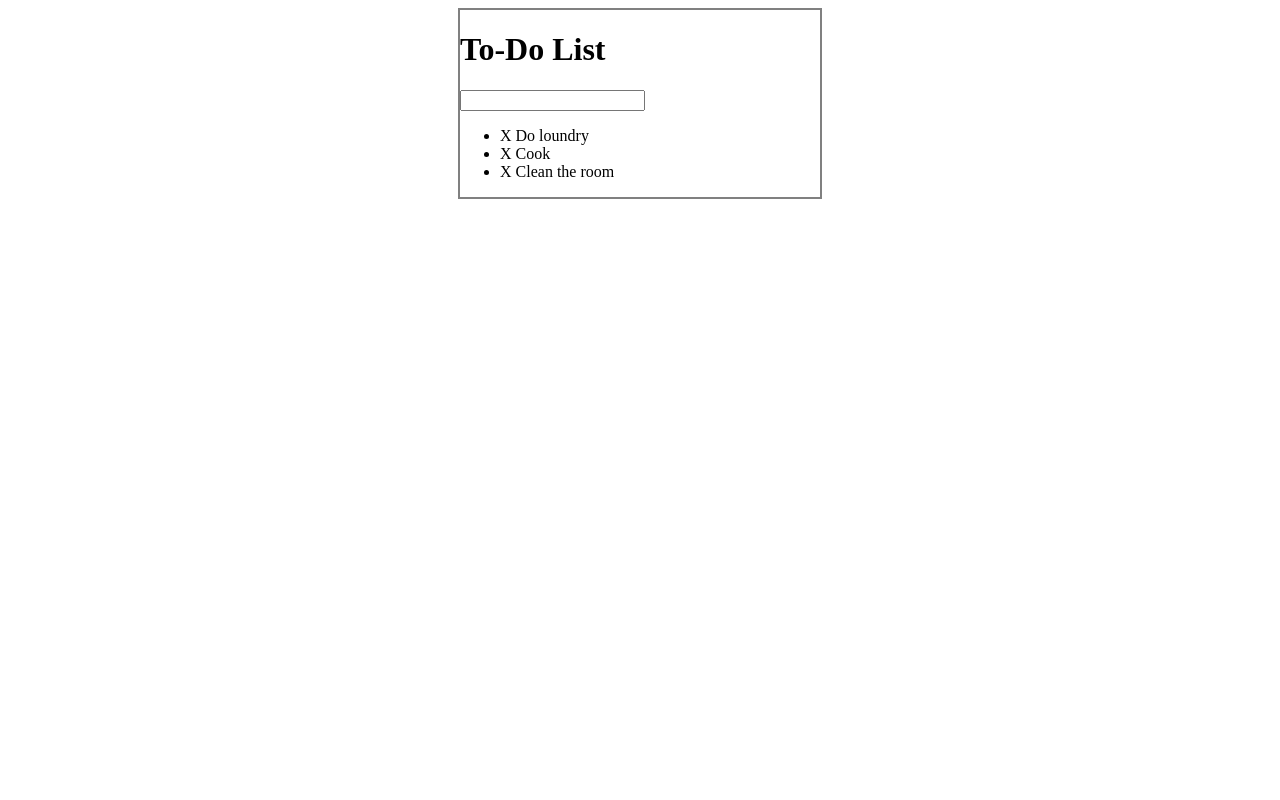
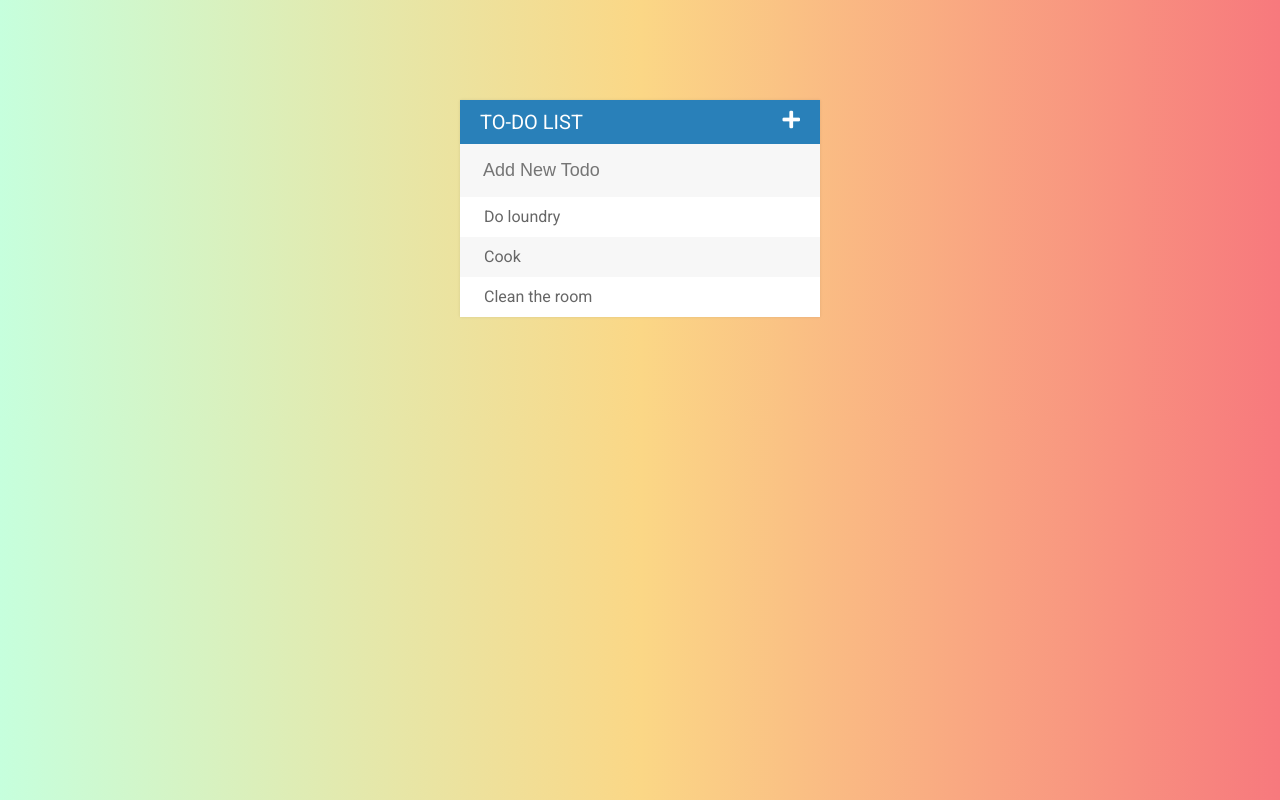
Before and after one commit to rigelselmani/To-Do-List, a plain HTML site: page index.html in a window 1280 px wide. Drawn offline with Linux system fonts and the light colour scheme.

Commit message:
more style

```diff
--- a/assets/css/style.css
+++ b/assets/css/style.css
@@ -1,7 +1,74 @@
+
+h1{
+    background-color:#2980b9;
+    color:white;
+    margin:0;
+    padding:10px 20px;
+    text-transform: uppercase;
+    font-size: 20px;
+    font-weight: normal;
+}
+.fa-plus{
+    float:right;
+}
+ul{
+    list-style: none;
+    margin:0;
+    padding:0;
+}
+body{
+    background: #C6FFDD;  /* fallback for old browsers */
+    background: -webkit-linear-gradient(to right,#C6FFDD  #FBD786, #f7797d,);  /* Chrome 10-25, Safari 5.1-6 */
+    background: linear-gradient(to right, #C6FFDD, #FBD786 ,#f7797d); /* W3C, IE 10+/ Edge, Firefox 16+, Chrome 26+, Opera 12+, Safari 7+ */
+
+}
+
+body{
+    font-family: 'Roboto', sans-serif;
+}
+li{
+    background: #fff;
+    height: 40px;
+    line-height: 40px;
+    color:#666;
+}
+li:nth-child(2n){
+    background: #f7f7f7;
+}
+li:hover span{
+    width:40px;
+    opacity:1.0;
+}
+span{
+    background-color: #e74c3c;
+    height:40px;
+    margin-right: 20px;
+    text-align: center;
+    color:white;
+    width:0px;
+    display:inline-block;
+    transition:0.2s linear;
+    opacity:0;
+}
+input{
+    font-size: 18px;
+    background-color: #f7f7f7;
+    width:100%;
+    padding:13px 13px 13px 20px;
+    box-sizing: border-box;
+    color:#2980b9;
+    border:3px solid rgba(0,0,0,0)
+}
+input:focus{
+    background: #fff;
+    border:3px solid #2980b9;
+    outline:none;
+}
 #container{
     width:360px;
-    margin:0 auto;
-    border:2px solid grey;
+    margin:100px auto;
+    background:#f7f7f7;
+    box-shadow: 0px 0px 3px rgb(0,0,0, 0.1);
 }
 .completed{
     color:gray;
--- a/assets/js/todos.js
+++ b/assets/js/todos.js
@@ -1,4 +1,4 @@
-//Check off Specific Todos By Clicking
+// Check off Specific Todos By Clicking
 $("ul").on("click","li", function(){
  $(this).toggleClass("completed");
 });
@@ -15,6 +15,6 @@ $("input[type='text']").keypress(function(event){
    if(event.which===13){
        var todoText= $(this).val();
        $(this).val("");
-       $("ul").append("<li><span>X</span> "+todoText+"</li>")
+       $("ul").append("<li><span><i class='far fa-trash-alt'></i></span> "+todoText+"</li>")
    }
 });
--- a/index.html
+++ b/index.html
@@ -4,15 +4,18 @@
     <title>Todo List</title>
     <script type="text/javascript" src="assets/js/lib/jquery-3.4.1.min.js"></script>
     <link rel="stylesheet" type="text/css" href="assets/css/style.css">
+    <link href="https://fonts.googleapis.com/css?family=Roboto&display=swap" rel="stylesheet">
+    <link rel="stylesheet" type="text/css" href="
+    https://cdnjs.cloudflare.com/ajax/libs/font-awesome/5.9.0/css/all.css">
 </head>
 <body>
 <div id="container">
-    <h1>To-Do List</h1>
-    <input type="text" >
+    <h1>To-Do List<i class="fa fa-plus"></i></h1>
+    <input type="text" placeholder="Add New Todo" >
     <ul>
-        <li><span>X</span> Do loundry</li>
-        <li><span>X</span> Cook</li>
-        <li><span>X</span> Clean the room</li>
+        <li><span><i class="far fa-trash-alt"></i></span> Do loundry</li>
+        <li><span><i class="far fa-trash-alt"></i></span> Cook</li>
+        <li><span><i class="far fa-trash-alt"></i></span> Clean the room</li>
     </ul>
 </div>
 
```
Also changed, not shown: MegaTron.jpg (added).
